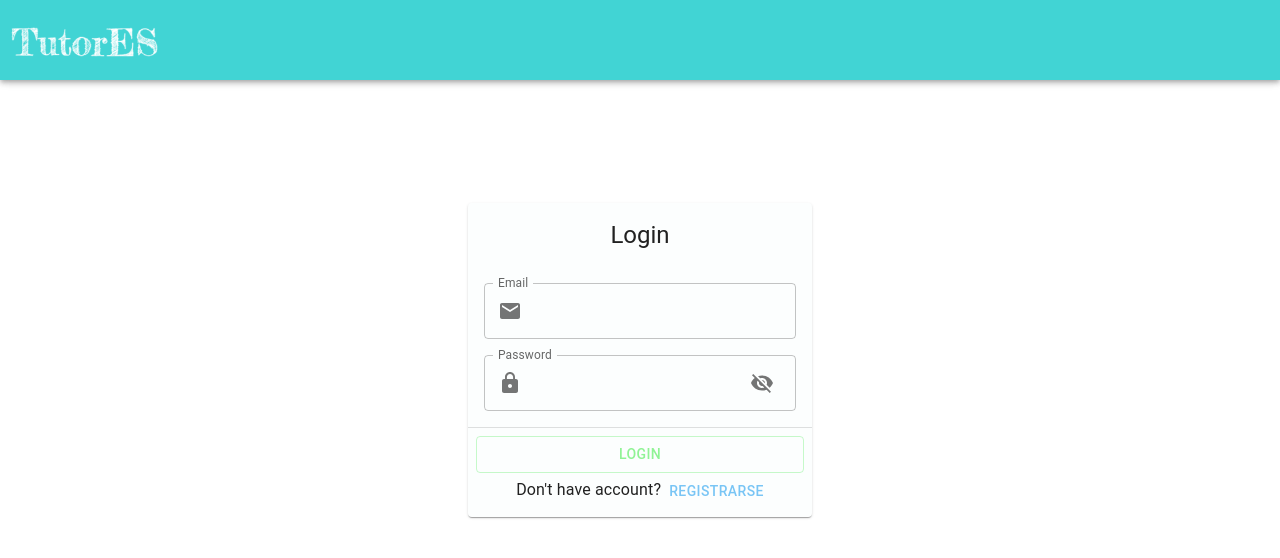
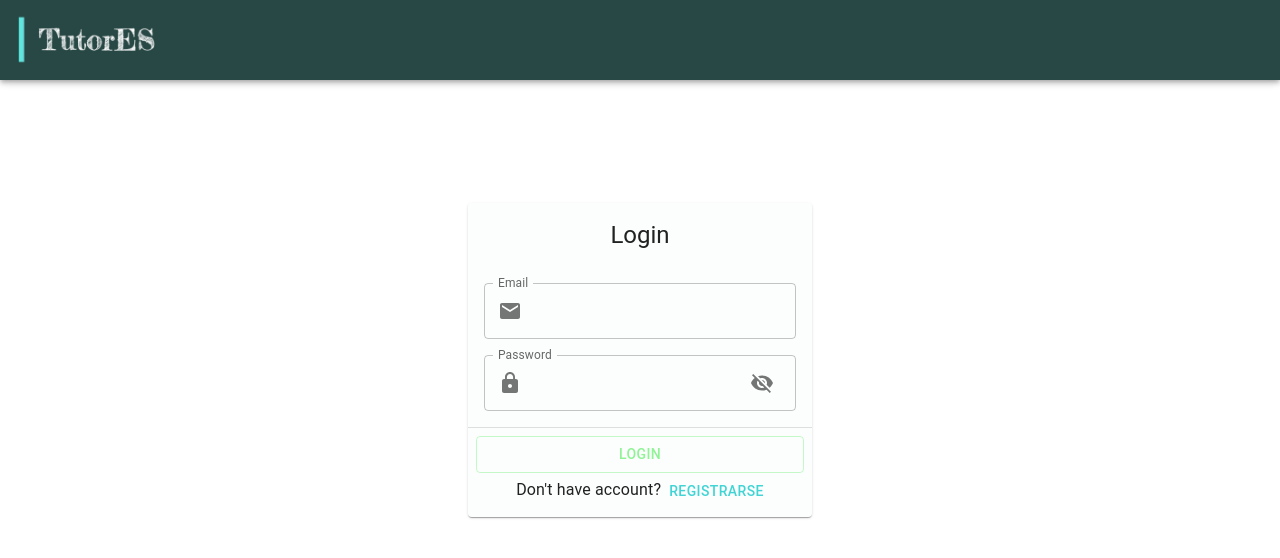
Before and after one commit to AlexandraMH93/TutorES, a React (Vite) app: page / in a window 1280 px wide. Shown: the top 558 px of the page. Built offline with nearby package versions, Linux system fonts and the light colour scheme; the HTML template or start-up script is replaced by a standard one.

Commit message:
style in progress

```diff
--- a/src/App.css
+++ b/src/App.css
@@ -61,6 +61,7 @@ body {
   flex-direction: column;
   height: 100vh;
 
+
 }
 
 #main {
@@ -68,6 +69,7 @@ body {
   height: 100%;
   display: flex;
   justify-content: space-between;
+
 
 }
 
@@ -78,4 +80,5 @@ body {
   margin-top:10vh;
   overflow-y: scroll;
 
+
 }
--- a/src/components/Header/Header.css
+++ b/src/components/Header/Header.css
@@ -7,13 +7,18 @@
     width: 100vw;
     position: fixed;
     z-index: 20;
-    background-color: #41D4D4;
+    /* background-color: #41D4D4; */
+    background-color: #284845;
+
     z-index: 50;
 
 }
 
 #logo{
-    width: 13%;
+    width: 12%;
+    border-radius: 5px;
+    /* filter: brightness(1.4); */
+    margin-left: 10px;
 }
 
 #book {
--- a/src/pages/TeacherSubjects/TeacherSubjects.css
+++ b/src/pages/TeacherSubjects/TeacherSubjects.css
@@ -15,6 +15,7 @@
     flex-direction: column;
     justify-content: center;
     width: 100%;
+    height: 100%;
     align-items: center;
     gap: 10px;
 
--- a/src/pages/TeacherSubjects/TeacherSubjects.jsx
+++ b/src/pages/TeacherSubjects/TeacherSubjects.jsx
@@ -1,6 +1,7 @@
 import {
   Typography,
-  Box, ListItemText,
+  Box,
+  ListItemText,
   MenuItem,
   Divider,
   OutlinedInput,
@@ -10,6 +11,7 @@ import {
   InputLabel,
   Select,
   IconButton,
+  Button,
 } from "@mui/material"
 import { useEffect, useState } from "react"
 import { ListSubjects } from "../../components/ListSubjects/ListSubjects"
@@ -84,11 +86,14 @@ export const TeacherSubjects = () => {
   useEffect(() => { handleTeacherSubjects() }, [dataBaseTeacherSubjects])
 
   return (
-    <Card id="subjects">
+    <Card id="subjects" /* sx={{width: '80vw', height: '100vh'}} */>
       <CardContent>
         <Typography sx={{ m: 2 }} variant="h3">
           Asignaturas
         </Typography>
+
+        <Divider sx={{ m: 2 }} />
+
         <Typography sx={{ m: 2 }} variant="h6">
           Mis asignaturas
         </Typography>
@@ -106,16 +111,18 @@ export const TeacherSubjects = () => {
             display: "flex",
             flexDirection: "row",
             justifyContent: "space-between",
+            height: "50px",
           }}
         >
           <FormControl
             sx={{
-              margin: "10px 0",
-              width: '90%'
+              height: "100%",
+              width: "90%",
             }}
           >
             <InputLabel id="ejem">Asignatura</InputLabel>
             <Select
+              sx={{ height: "100%" }}
               renderValue={(selected) => selected.join(", ")}
               labelId="ejem"
               input={<OutlinedInput label="Asignatura" />}
@@ -135,15 +142,20 @@ export const TeacherSubjects = () => {
               })}
             </Select>
           </FormControl>
-
-          <IconButton
-            sx={{ width: "10%"}}
+          <Button
+            sx={{
+              width: "30px",
+              height: "100%",
+              alignSelf: "center",
+              fontWeight: "bolder",
+            }}
+            variant="outlined"
             onClick={() => {
               onAddSubjects()
             }}
           >
-            <AddIcon></AddIcon>
-          </IconButton>
+            <AddIcon />
+          </Button>
         </Box>
       </CardContent>
     </Card>
--- a/src/themes/theme.js
+++ b/src/themes/theme.js
@@ -4,7 +4,7 @@ export const themeOptions =  createTheme({
   palette: {
     type: 'light',
     primary: {
-      main: '#79C5F5',
+      main: '#41D4D4',
     },
     secondary: {
       main: '#5d6464',
```
Also changed, not shown: src/components/Header/Header.jsx (+11 -7 lines), src/assets/images/logoPizarra.jpg (added).
